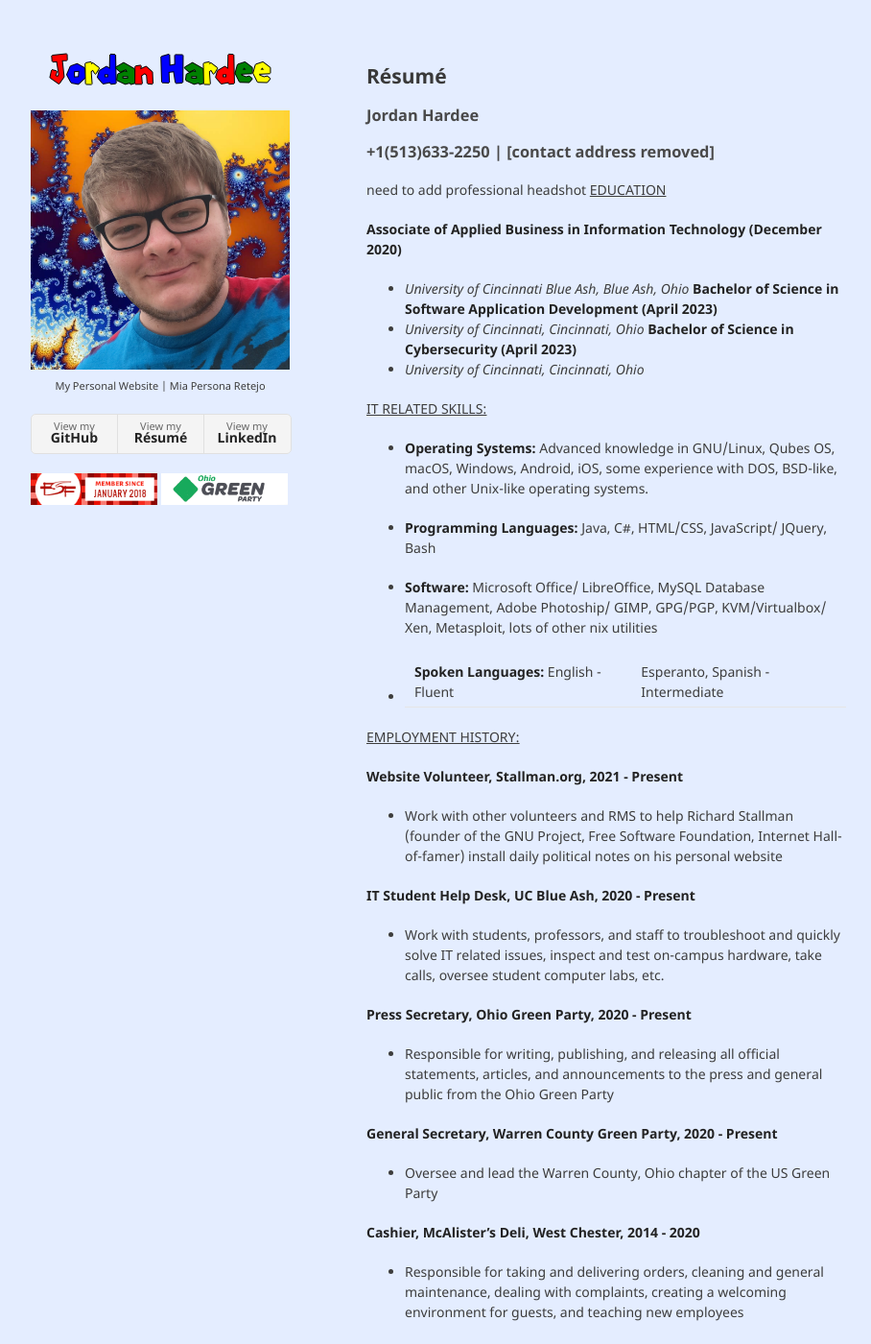
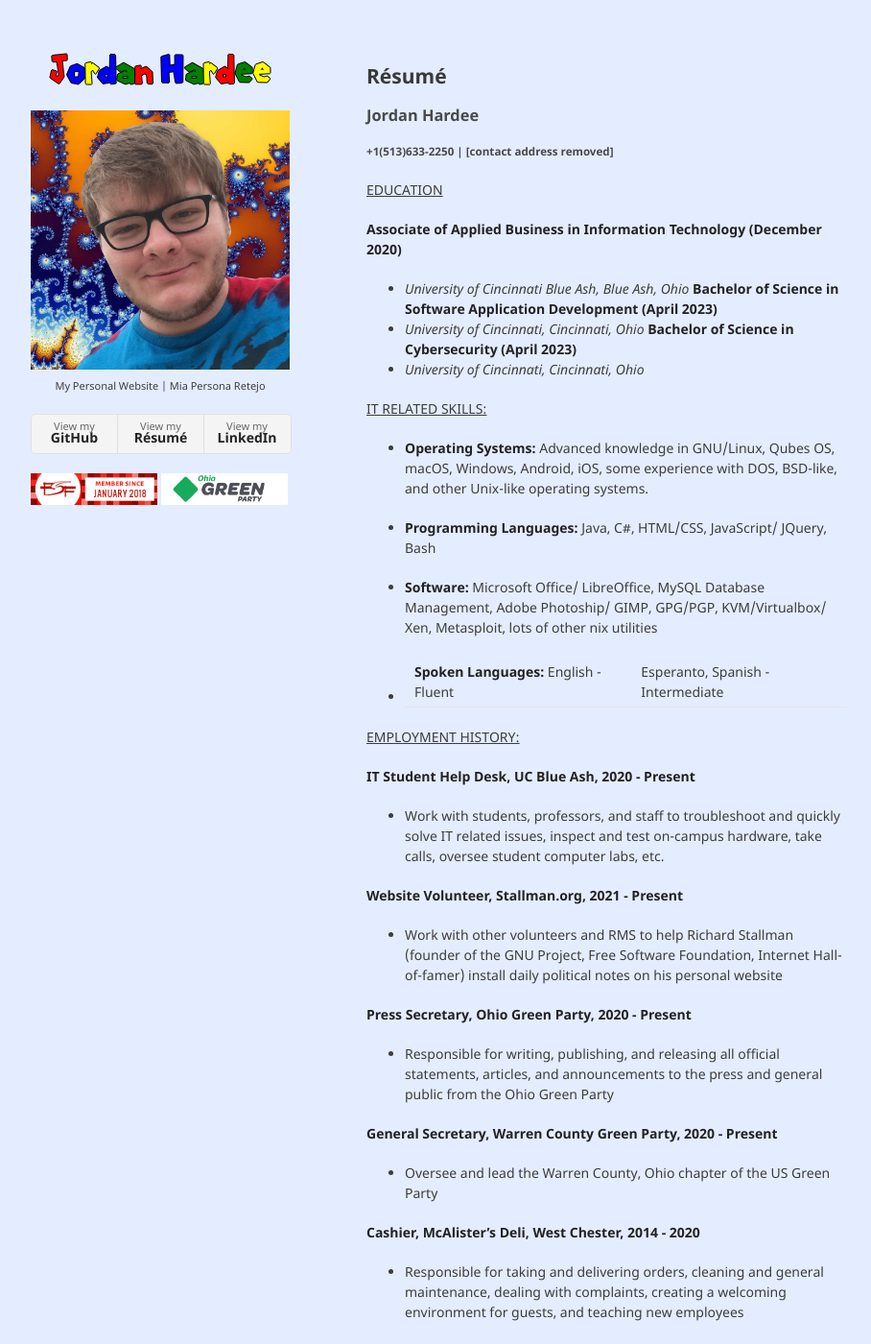
Before and after one commit to jordanhardee/jordanhardee.github.io, a Jekyll site: the page built from resume.md, in a window 1280 px wide and 1400 px high. Shown: the whole window at 96% size, without its empty margins (178-1086 px from the left). Built offline with Jekyll 4.4.1, drawn with Linux system fonts in a browser that asks for light colours; our own code applies the rules of GitHub Pages for plain Markdown files.

Commit message:
edit of resume

```diff
--- a/resume.md
+++ b/resume.md
@@ -4,8 +4,8 @@ layout: default
 
 ## Résumé
 ### Jordan Hardee
-### +1(513)633-2250 | [contact address removed]
-need to add professional headshot
+##### +1(513)633-2250 | [contact address removed]
+
 <ins>EDUCATION</ins>
 
 **Associate of Applied Business in Information Technology (December 2020)**
@@ -27,11 +27,11 @@ need to add professional headshot
 
 <ins>EMPLOYMENT HISTORY:</ins>
 
+**IT Student Help Desk, UC Blue Ash, 2020 - Present**
+* Work with students, professors, and staff to troubleshoot and quickly solve IT related issues, inspect and test on-campus hardware, take calls, oversee student computer labs, etc.
+
 **Website Volunteer, Stallman.org, 2021 - Present**
 * Work with other volunteers and RMS to help Richard Stallman (founder of the GNU Project, Free Software Foundation, Internet Hall-of-famer) install daily political notes on his personal website
-
-**IT Student Help Desk, UC Blue Ash, 2020 - Present**
-* Work with students, professors, and staff to troubleshoot and quickly solve IT related issues, inspect and test on-campus hardware, take calls, oversee student computer labs, etc.
 
 **Press Secretary, Ohio Green Party, 2020 - Present**
 * Responsible for writing, publishing, and releasing all official statements, articles, and announcements to the press and general public from the Ohio Green Party
```
